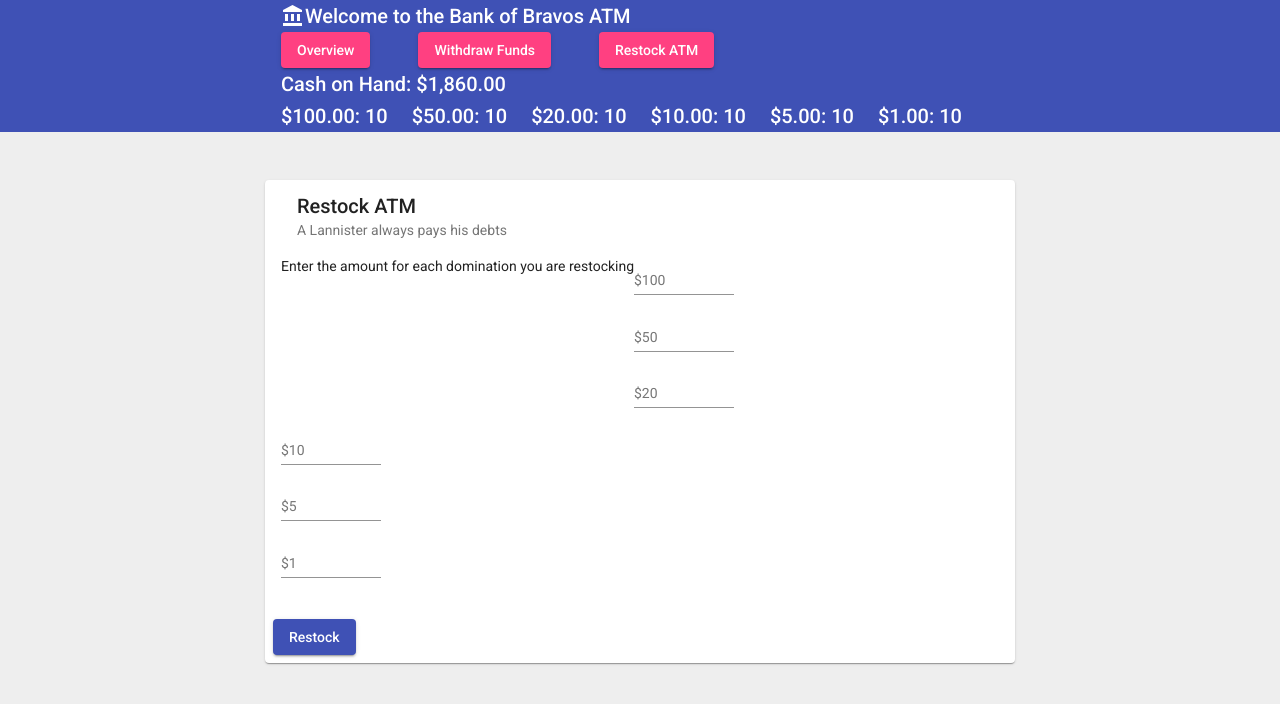
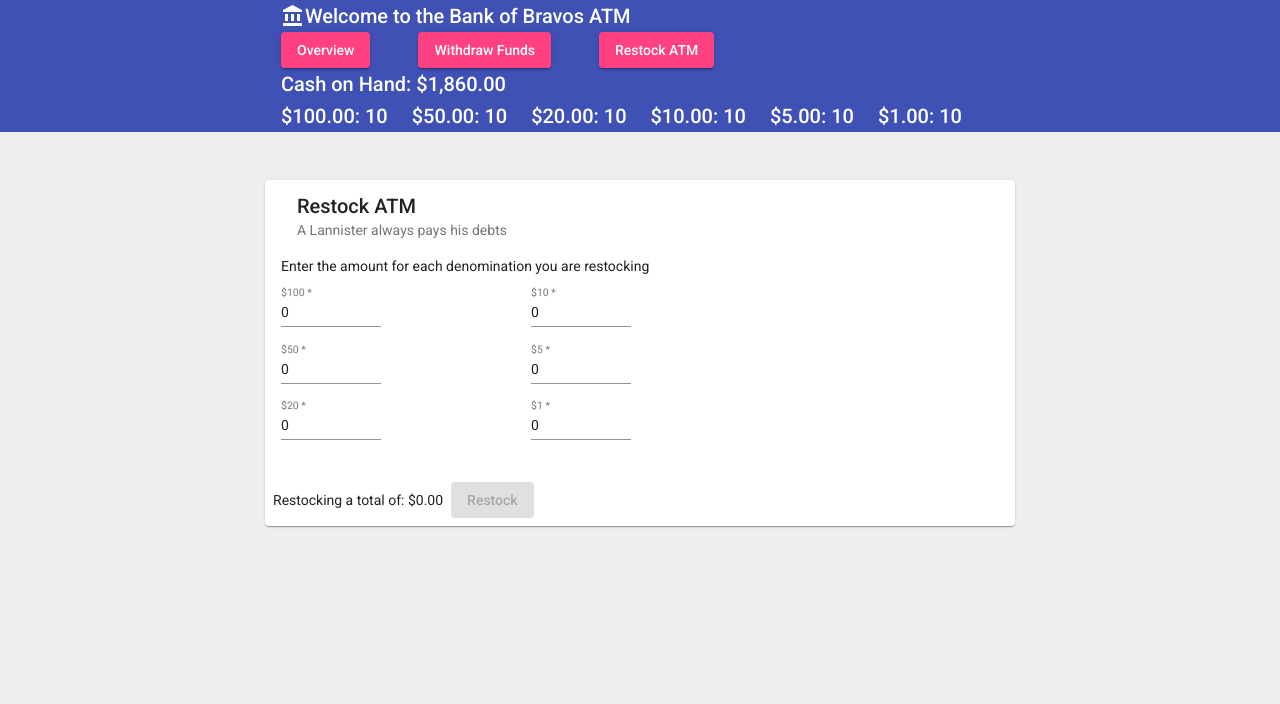
Before and after one commit to JDillon522/Bravos-ATM, an Angular app: page /restock in a window 1280 px wide. Shown: the top 704 px of the page. Built offline with nearby package versions, Linux system fonts and the light colour scheme.

Commit message:
changed a lot of the models. oof

```diff
--- a/src/app/core/component/app.component.html
+++ b/src/app/core/component/app.component.html
@@ -9,13 +9,13 @@
     <button mat-raised-button color=accent routerLink="/restock" routerLinkActive="active">Restock ATM</button>
   </mat-toolbar-row>
   <mat-toolbar-row id="cashOnHand">
-    <h3>Cash on Hand: {{cashOnHand.total | currency}}</h3>
-    <span>$100.00: {{cashOnHand.hundreds}}</span>
-    <span>$50.00: {{cashOnHand.fifties}}</span>
-    <span>$20.00: {{cashOnHand.twenties}}</span>
-    <span>$10.00: {{cashOnHand.tens}}</span>
-    <span>$5.00: {{cashOnHand.fives}}</span>
-    <span>$1.00: {{cashOnHand.ones}}</span>
+    <h3>Cash on Hand: {{cashOnHand | currency}}</h3>
+    <span>$100.00: {{denomOnHand.hundreds}}</span>
+    <span>$50.00: {{denomOnHand.fifties}}</span>
+    <span>$20.00: {{denomOnHand.twenties}}</span>
+    <span>$10.00: {{denomOnHand.tens}}</span>
+    <span>$5.00: {{denomOnHand.fives}}</span>
+    <span>$1.00: {{denomOnHand.ones}}</span>
   </mat-toolbar-row>
 </mat-toolbar>
 
--- a/src/app/core/component/app.component.ts
+++ b/src/app/core/component/app.component.ts
@@ -10,14 +10,18 @@
 })
 export class AppComponent implements OnInit, OnDestroy {
   private subscriptions: Subscription = new Subscription();
-  public cashOnHand: Cash = cashOnHandSeed;
+  public denomOnHand: Cash = cashOnHandSeed;
+  public cashOnHand: number = 0;
 
   constructor(private atmService: ATMService) {
   }
 
   ngOnInit(): void {
     this.subscriptions.add(
-      this.atmService.cashOnHand$.subscribe(cash => this.cashOnHand = cash)
+      this.atmService.denominationsOnHand$.subscribe(denom => this.denomOnHand = denom)
+    );
+    this.subscriptions.add(
+      this.atmService.totalCashOnHand$.subscribe(cash => this.cashOnHand = cash)
     );
   }
 
--- a/src/app/core/models/cash.ts
+++ b/src/app/core/models/cash.ts
@@ -1,6 +1,4 @@
 export interface Cash {
-    total: number;
-    adjustedCashOnHand: number;
     hundreds: number;
     fifties: number;
     twenties: number;
@@ -11,8 +9,6 @@
 
 export type CashIndexes = 'hundreds' | 'fifties' | 'twenties' | 'tens' | 'fives' | 'ones';
 export const CashValuesByIndex: Cash = {
-    total: 0,
-    adjustedCashOnHand: 0,
     hundreds: 100,
     fifties: 50,
     twenties: 20,
--- a/src/app/core/service/atm/app.service.ts
+++ b/src/app/core/service/atm/app.service.ts
@@ -1,12 +1,11 @@
 import { Injectable } from '@angular/core';
 import { BehaviorSubject, Observable, of } from 'rxjs';
+import { Transaction } from 'src/app/features/overview/models/transaction';
 import { Cash, CashIndexes, CashValuesByIndex } from '../../models/cash';
 
 const seedStartAmount: number = 10;
 export const startingTotal: number = 1860;
 export const cashOnHandSeed: Cash = {
-  total: startingTotal,
-  adjustedCashOnHand: 0,
   hundreds: seedStartAmount,
   fifties: seedStartAmount,
   twenties: seedStartAmount,
@@ -19,27 +18,36 @@
   providedIn: 'root'
 })
 export class ATMService {
-  private _cashOnHandState: Cash = cashOnHandSeed;
-  public cashOnHand$: BehaviorSubject<Cash> = new BehaviorSubject<Cash>(this._cashOnHandState);
+  private _denominationsOnHandState: Cash = cashOnHandSeed;
+  private _totalCashOnHandState: number = startingTotal;
+  public totalCashOnHand$: BehaviorSubject<number> = new BehaviorSubject<number>(this._totalCashOnHandState);
+  public denominationsOnHand$: BehaviorSubject<Cash> = new BehaviorSubject<Cash>(this._denominationsOnHandState);
 
 
   constructor() { }
 
-  public withdrawCash(amount: number): Observable<Cash | Error> {
-    const necessaryDenominations = this.calculateDenomination(amount);
+  public withdrawCash(amount: number): Observable<Transaction | Error> {
+    const necessaryDenominations: Cash = this.calculateDenomination(amount);
     // TODO in the real world find a way to flatten observables to handle concurrent transactions
-    this._cashOnHandState = this.adjustState(necessaryDenominations, this._cashOnHandState, 'withdraw');
-    this.cashOnHand$.next(this._cashOnHandState);
+    this._denominationsOnHandState = this.adjustState(necessaryDenominations, this._denominationsOnHandState, 'withdraw');
+    this.denominationsOnHand$.next(this._denominationsOnHandState);
+    this._totalCashOnHandState -= amount;
+    this.totalCashOnHand$.next(this._totalCashOnHandState);
 
-    return of(necessaryDenominations);
+    const record: Transaction = {
+      amount: amount,
+      adjustedCashOnHandAmount: this._totalCashOnHandState,
+      type: 'withdraw',
+      time: new Date().toDateString(),
+      denominations: necessaryDenominations
+    };
+    return of(record);
 
     // TODO handle error case
   }
 
   public calculateDenomination(amount: number): Cash {
     const denominationBreakdown: Cash = {
-      total: amount,
-      adjustedCashOnHand: this._cashOnHandState.total - amount,
       hundreds: 0,
       fifties: 0,
       twenties: 0,
--- a/src/app/features/overview/service/transaction.service.ts
+++ b/src/app/features/overview/service/transaction.service.ts
@@ -1,6 +1,5 @@
 import { Injectable } from '@angular/core';
 import { BehaviorSubject, Observable, of } from 'rxjs';
-import { Cash } from 'src/app/core/models/cash';
 import { Transaction } from '../models/transaction';
 
 
@@ -13,14 +12,8 @@
 
   constructor() { }
 
-  public addRecord(data: Cash, action: 'withdraw' | 'restock' ): Observable<boolean> {
-    this._state.push({
-      amount: data.total,
-      adjustedCashOnHandAmount: data.adjustedCashOnHand,
-      time: new Date().toDateString(),
-      type: action,
-      denominations: data
-    });
+  public addRecord(record: Transaction ): Observable<boolean> {
+    this._state.push(record);
     this.transactionRecords$.next(this._state);
     return of(true);
     // TODO account for error state. Not sure how yet...
--- a/src/app/features/restock/component/restock.component.html
+++ b/src/app/features/restock/component/restock.component.html
@@ -4,38 +4,37 @@
         <mat-card-subtitle>A Lannister always pays his debts</mat-card-subtitle>
     </mat-card-header>
     <mat-card-content>
+        <p>Enter the amount for each denomination you are restocking</p>
         <form [formGroup]="form">
             <div>
-                <p>Enter the amount for each domination you are restocking</p>
-            </div>
-            <div>
                 <mat-form-field>
-                    <input matInput placeholder="$100" formControlName="100">
+                    <input matInput type="number" placeholder="$100" formControlName="100">
                 </mat-form-field>
                 <mat-form-field>
-                    <input matInput placeholder="$50" formControlName="50">
+                    <input matInput type="number" placeholder="$50" formControlName="50">
                 </mat-form-field>
                 <mat-form-field>
-                    <input matInput placeholder="$20" formControlName="20">
+                    <input matInput type="number" placeholder="$20" formControlName="20">
                 </mat-form-field>
             </div>
 
             <div>
                 <mat-form-field>
-                    <input matInput placeholder="$10" formControlName="10">
+                    <input matInput type="number" placeholder="$10" formControlName="10">
                 </mat-form-field>
                 <mat-form-field>
-                    <input matInput placeholder="$5" formControlName="5">
+                    <input matInput type="number" placeholder="$5" formControlName="5">
                 </mat-form-field>
                 <mat-form-field>
-                    <input matInput placeholder="$1" formControlName="1">
+                    <input matInput type="number" placeholder="$1" formControlName="1">
                 </mat-form-field>
             </div>
 
-
+            <mat-error *ngIf="form.invalid">Valid numbers are required for all denominations.</mat-error>
         </form>
     </mat-card-content>
     <mat-card-actions>
-        <button mat-raised-button color="primary">Restock</button>
+        <span>Restocking a total of: {{totalNewCash | currency}}</span>
+        <button mat-raised-button color="primary" (click)="restockCash()" [disabled]="form.invalid || totalNewCash === 0">Restock</button>
     </mat-card-actions>
 </mat-card>
--- a/src/app/features/restock/component/restock.component.ts
+++ b/src/app/features/restock/component/restock.component.ts
@@ -1,26 +1,54 @@
-import { Component, OnInit } from '@angular/core';
-import { FormBuilder, FormGroup } from '@angular/forms';
+import { Component, OnDestroy, OnInit } from '@angular/core';
+import { FormBuilder, FormGroup, Validators } from '@angular/forms';
+import { Subscription } from 'rxjs';
+import { Cash } from 'src/app/core/models/cash';
+import { ATMService } from 'src/app/core/service/atm/app.service';
 
 @Component({
   selector: 'atm-restock',
   templateUrl: './restock.component.html',
   styleUrls: ['./restock.component.scss']
 })
-export class RestockComponent implements OnInit {
+export class RestockComponent implements OnInit, OnDestroy {
+  public subscriptions: Subscription = new Subscription();
+
   public form: FormGroup = this.fb.group({
-    100: this.fb.control(null),
-    50: this.fb.control(null),
-    20: this.fb.control(null),
-    10: this.fb.control(null),
-    5: this.fb.control(null),
-    1: this.fb.control(null)
+    100: this.fb.control(0, Validators.required),
+    50: this.fb.control(0, Validators.required),
+    20: this.fb.control(0, Validators.required),
+    10: this.fb.control(0, Validators.required),
+    5: this.fb.control(0, Validators.required),
+    1: this.fb.control(0, Validators.required)
   });
 
+  get totalNewCash(): number {
+    let total = 0;
+    const form = this.form.getRawValue();
+    for (const key in form) {
+      total += parseInt(key, 10) * form[key];
+    }
+
+    return total;
+  }
+
   constructor(
-    private fb: FormBuilder
+    private fb: FormBuilder,
+    private atmService: ATMService
   ) { }
 
   ngOnInit(): void {
   }
 
+  ngOnDestroy(): void {
+    this.subscriptions.unsubscribe();
+  }
+
+  public restockCash(): void {
+    const cash: Cash = {
+      ...this.form.getRawValue(),
+      total: this.totalNewCash
+    };
+
+
+  }
 }
--- a/src/app/features/withdraw/component/withdraw.component.ts
+++ b/src/app/features/withdraw/component/withdraw.component.ts
@@ -5,6 +5,7 @@
 import { Subscription } from 'rxjs';
 import { Cash } from 'src/app/core/models/cash';
 import { ATMService } from 'src/app/core/service/atm/app.service';
+import { Transaction } from '../../overview/models/transaction';
 import { TransactionService } from '../../overview/service/transaction.service';
 import { minQty } from '../shared/customValidators/minQty.ts/minQty';
 
@@ -45,16 +46,18 @@
   public withdrawCash(): void {
     this.subscriptions.add(
       this.atmService.withdrawCash(this.amountControl.value).subscribe(res => {
-        if ((res as Cash).total) {
-          this.transactionService.addRecord(res as Cash, 'withdraw');
+        if ((res as Transaction).amount) {
+          this.transactionService.addRecord(res as Transaction);
 
           const val = this.currencyPipe.transform(this.amountControl.value);
-          const notification = this.snackBar.open(`You successfully withdrew ${val}`, 'X', { duration: 3000 });
+          const notification = this.snackBar.open(`Dispensed ${val}`, 'X', { duration: 3000 });
           this.subscriptions.add(
             notification.afterDismissed().subscribe(() => {
               this.amountControl.reset(null);
             })
           );
+        } else {
+          const notification = this.snackBar.open(`Insufficient Funds`, 'X', { duration: 3000 });
         }
 
       })
--- a/tslint.json
+++ b/tslint.json
@@ -61,6 +61,7 @@
       true,
       "as-needed"
     ],
+    "object-literal-shorthand": false,
     "quotemark": [
       true,
       "single"
```
Also changed, not shown: SCOPE.txt, 2 other files (tests, documents, lock files or other folders).
